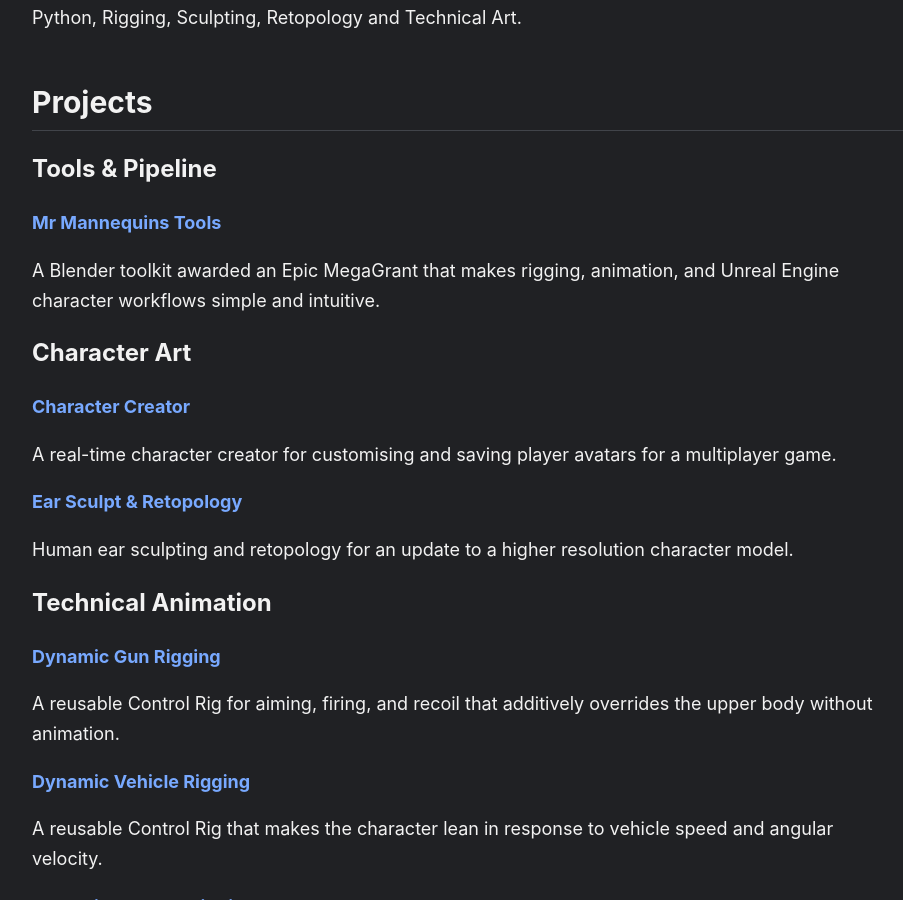
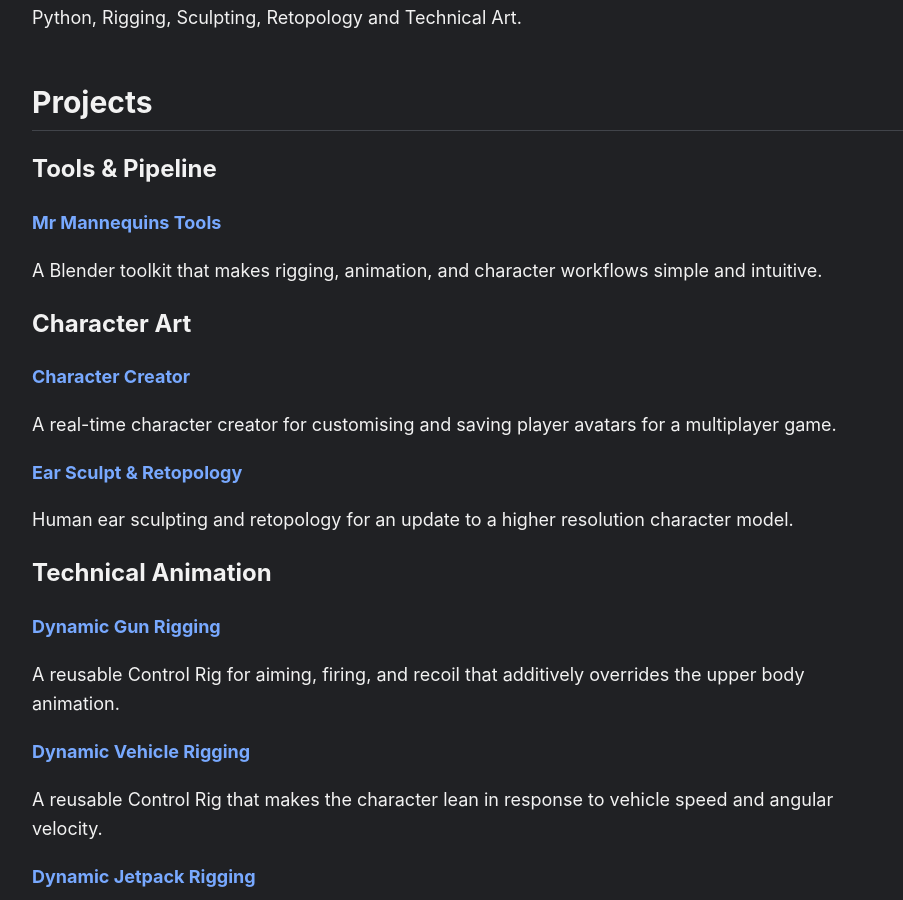
Before and after one commit to Jim-Kroovy/jim_kroovy_portfolio, a Jekyll site: the page built from index.md, in a window 1280 px wide and 900 px high, scrolled down 353 px. Shown: the whole window, without its empty margins (58-961 px from the left). Built offline with Jekyll 4.4.1, drawn with Linux system fonts in a browser that asks for light colours.

Commit message:
Update index descriptions.

```diff
--- a/index.md
+++ b/index.md
@@ -14,7 +14,7 @@ Selected work covering Unreal Engine C++, Blueprints, Control Rig, Animation sys
 
 [**Mr Mannequins Tools**](projects/mr-mannequins-tools.html)
 
-A Blender toolkit awarded an Epic MegaGrant that makes rigging, animation, and Unreal Engine character workflows simple and intuitive.
+A Blender toolkit that makes rigging, animation, and character workflows simple and intuitive.
 
 ### Character Art
 
@@ -30,7 +30,7 @@ Human ear sculpting and retopology for an update to a higher resolution characte
 
 [**Dynamic Gun Rigging**](projects/dynamic-gun-rigging.html)
 
-A reusable Control Rig for aiming, firing, and recoil that additively overrides the upper body without animation.
+A reusable Control Rig for aiming, firing, and recoil that additively overrides the upper body animation.
 
 [**Dynamic Vehicle Rigging**](projects/dynamic-vehicle-rigging.html)
 
```
